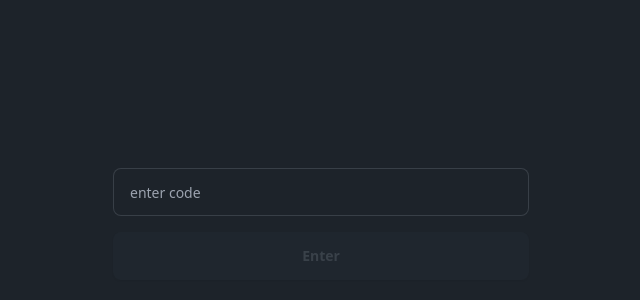
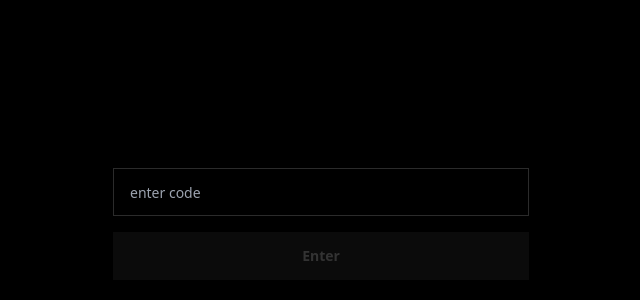
Before and after one commit to canavan-a/home-server, a React (Vite) app in the folder client/: page / in a window 1280 px wide. Shown: the part 176-476 px from the top of the page, without its empty margins (319-959 px from the left). Built offline with nearby package versions, Linux system fonts and the light colour scheme.

Commit message:
theme change

```diff
--- a/client/index.html
+++ b/client/index.html
@@ -1,5 +1,5 @@
 <!DOCTYPE html>
-<html lang="en" data-theme="dark">
+<html lang="en" data-theme="black">
 
 <head>
   <meta charset="UTF-8" />
--- a/client/tailwind.config.js
+++ b/client/tailwind.config.js
@@ -16,7 +16,8 @@
       "lemonade",
       "nord",
       "synthwave",
-      "coffee"
+      "coffee",
+      "black"
     ],
   },
 };
```
